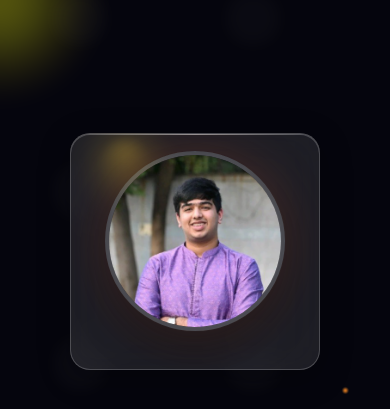
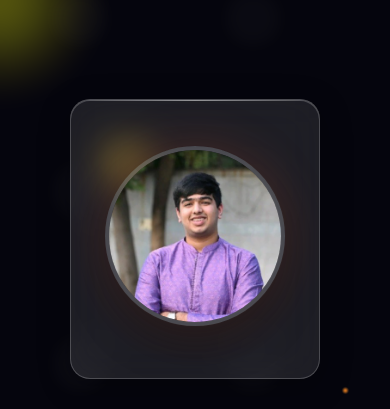
Before and after one commit to ArnavJain041106/ArnavJain041106.github.io, a website: page index.html in a window 390 px wide. Shown: the top 409 px of the page. Drawn offline with nearby package versions, Linux system fonts and the light colour scheme; animation ran at ten frames a second.

Commit message:
Update styles.css

```diff
--- a/styles.css
+++ b/styles.css
@@ -168,7 +168,7 @@ body {
     flex-direction: column;
     justify-content: center;
     align-items: center;
-    padding: 100px 20px 0;
+    padding: 80px 20px 0; /* Reduced top padding to move everything up */
     position: relative;
 }
 
@@ -308,12 +308,16 @@ body {
         0 20px 40px rgba(0, 0, 0, 0.3),
         0 0 50px rgba(255, 107, 53, 0.2);
     animation: float 6s ease-in-out infinite;
-    margin-bottom: 20px;
+    /* Perfect centering */
+    position: absolute;
+    top: 50%;
+    left: 50%;
+    transform: translate(-50%, -50%);
 }
 
 @keyframes float {
-    0%, 100% { transform: translateY(0px); }
-    50% { transform: translateY(-20px); }
+    0%, 100% { transform: translate(-50%, -50%) translateY(0px); }
+    50% { transform: translate(-50%, -50%) translateY(-20px); }
 }
 
 /* Scroll Indicator - Completely Removed */
@@ -668,9 +672,13 @@ section {
         left: 0;
     }
 
+    .hero {
+        padding: 60px 20px 0; /* Reduced padding on mobile too */
+    }
+
     .hero-content {
         grid-template-columns: 1fr;
-        gap: 30px;
+        gap: 20px; /* Reduced gap to bring elements closer */
         text-align: center;
         /* Change the order so profile appears first on mobile */
         display: flex;
@@ -681,15 +689,19 @@ section {
     .profile-card {
         order: -1;
         width: 280px;
-        height: auto;
-        margin: 0 auto 20px auto;
+        height: 300px; /* Reduced height to move up */
+        margin: 0 auto 15px auto; /* Reduced bottom margin */
         padding: 25px;
     }
 
     .profile-img {
         width: 200px;
         height: 200px;
-        margin-bottom: 15px;
+        /* Keep the same centering for mobile */
+        position: absolute;
+        top: 50%;
+        left: 50%;
+        transform: translate(-50%, -50%);
     }
 
     /* Hero text section */
@@ -754,12 +766,17 @@ section {
 
     .profile-card {
         width: 250px;
-        height: auto;
+        height: 280px; /* Reduced height */
         padding: 20px;
     }
 
     .profile-img {
         width: 180px;
         height: 180px;
+        /* Maintain centering on smaller screens */
+        position: absolute;
+        top: 50%;
+        left: 50%;
+        transform: translate(-50%, -50%);
     }
 }
```
